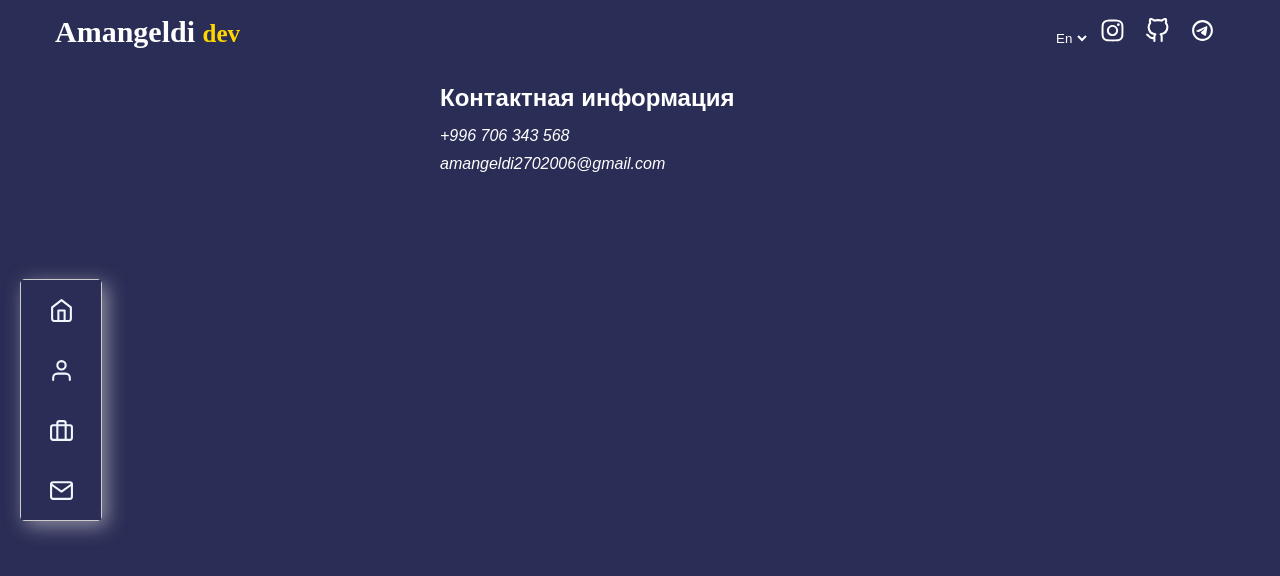
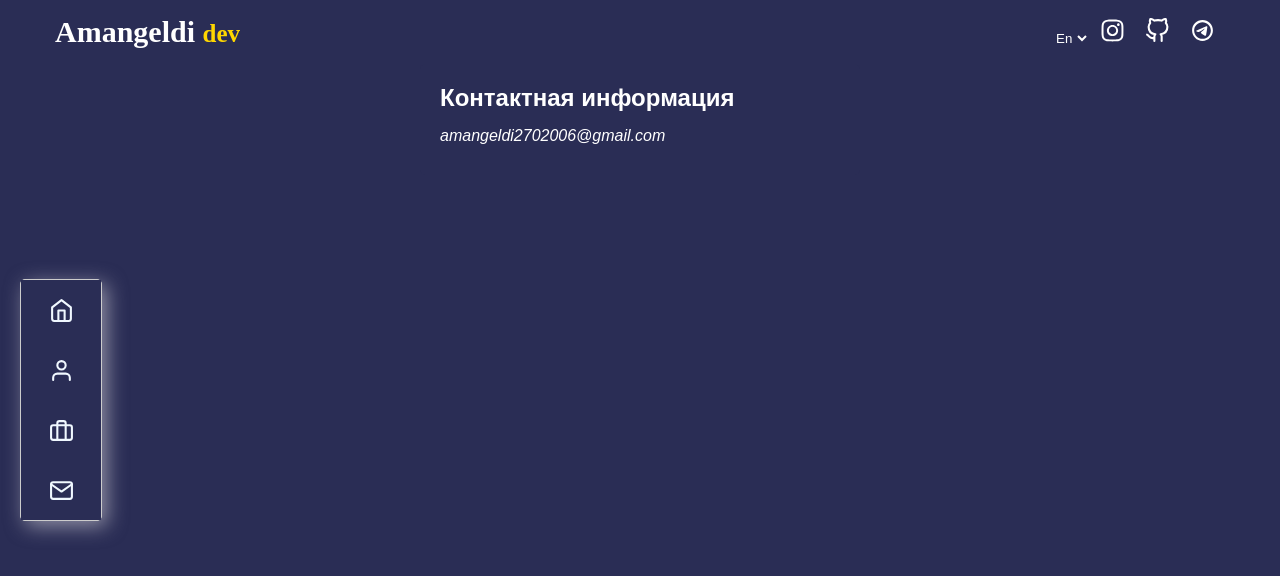
Before and after one commit to Amange1di/mudev, a React (Vite) app: page /contact in a window 1280 px wide. Shown: the top 576 px of the page. Built offline with nearby package versions, Linux system fonts and the light colour scheme.

Commit message:
modified:   src/pages/contact/Contact.jsx

```diff
--- a/src/pages/contact/Contact.jsx
+++ b/src/pages/contact/Contact.jsx
@@ -6,7 +6,7 @@ const Contact = () => {
     <div className="contact-container">
       <h2>Контактная информация</h2>
       <address className="contact-details">
-        <p>+996 706 343 568</p>
+        {/* <p>+996 706 343 568</p> */}
         <p><a href="mailto:amangeldi2702006@gmail.com">amangeldi2702006@gmail.com</a></p>
       </address>
     </div>
```
